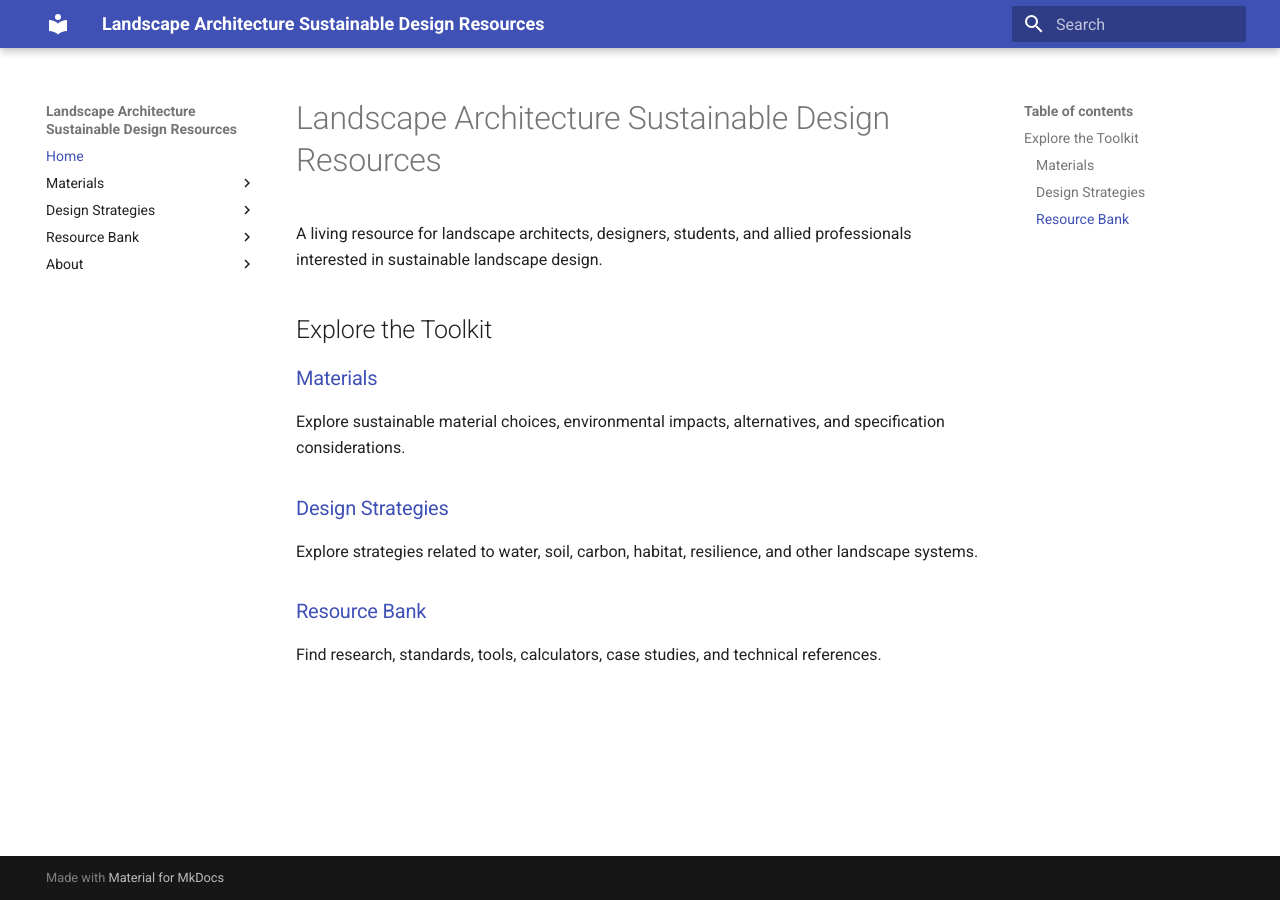
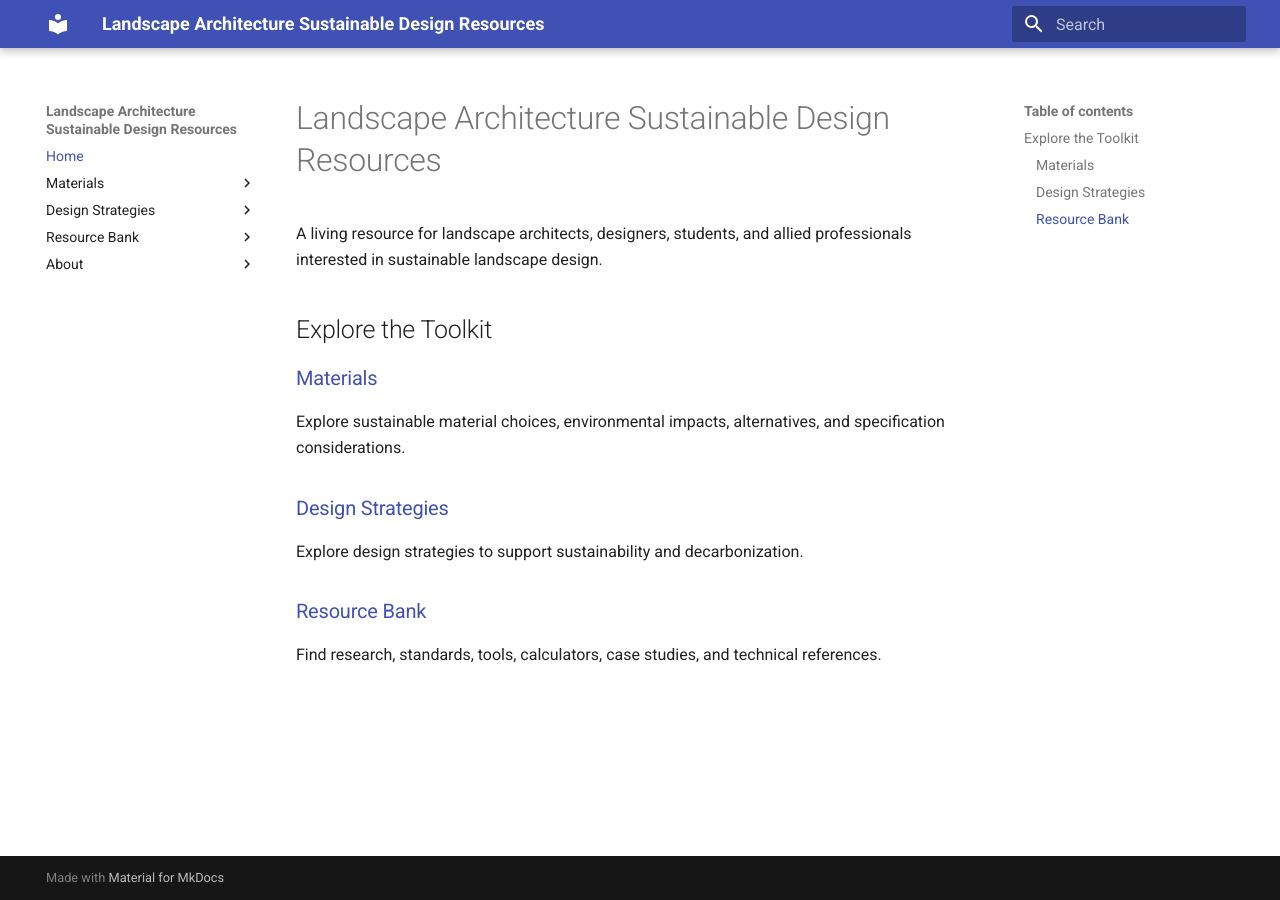
Before and after one commit to josee-jpg/Landscape-Architecture-Sustainable-Design-Technical-Resources, an MkDocs documentation site: the page built from docs/index.md, in a window 1280 px wide. Built offline with MkDocs 1.6.1 and Material for MkDocs 9.7.7, drawn with Linux system fonts in a browser that asks for light colours.

Commit message:
Update index.md

```diff
--- a/docs/index.md
+++ b/docs/index.md
@@ -10,7 +10,7 @@ Explore sustainable material choices, environmental impacts, alternatives, and s
 
 ### [Design Strategies](design-strategies/index.md)
 
-Explore strategies related to water, soil, carbon, habitat, resilience, and other landscape systems.
+Explore design strategies to support sustainability and decarbonization.
 
 ### [Resource Bank](resources/index.md)
 
```
